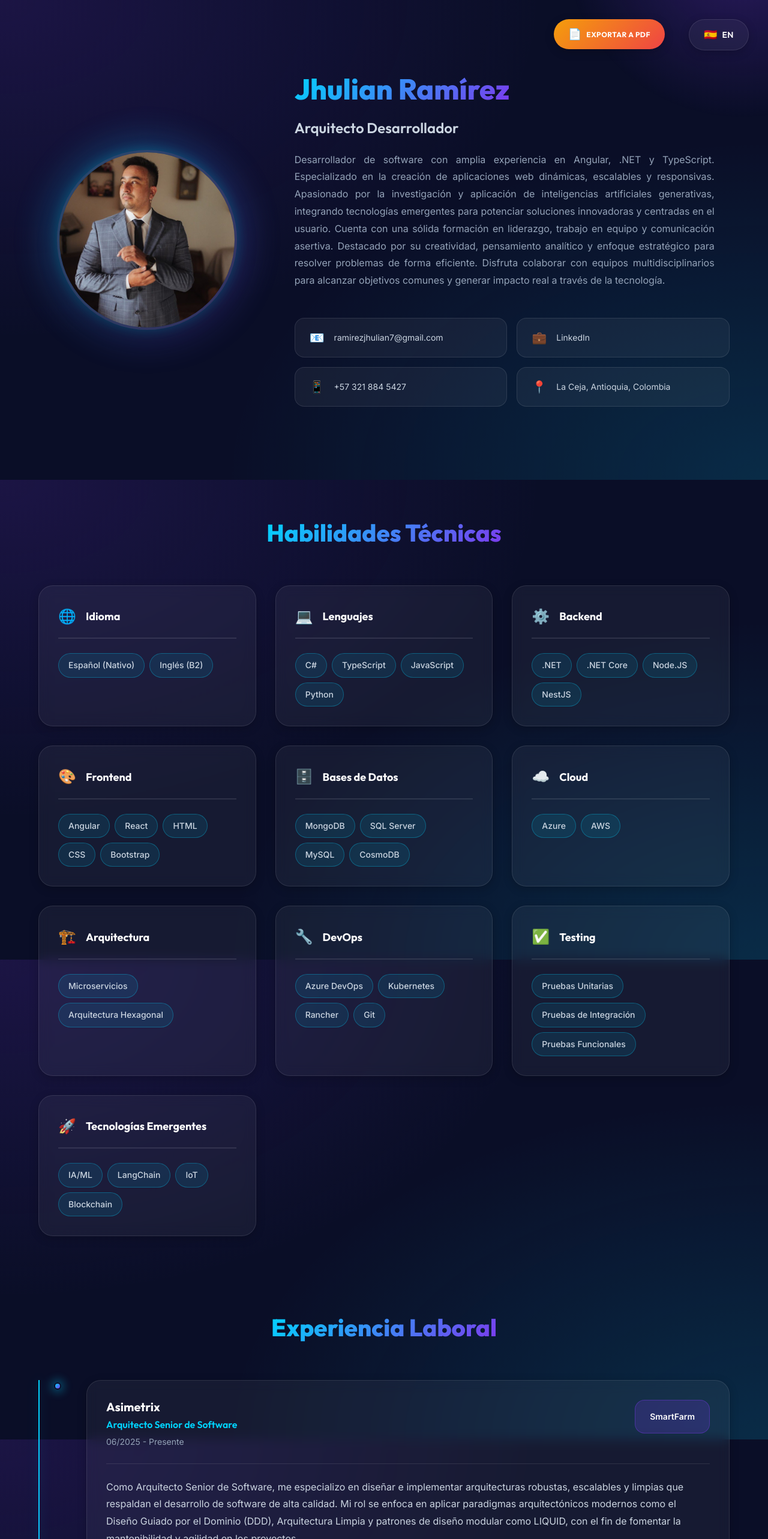
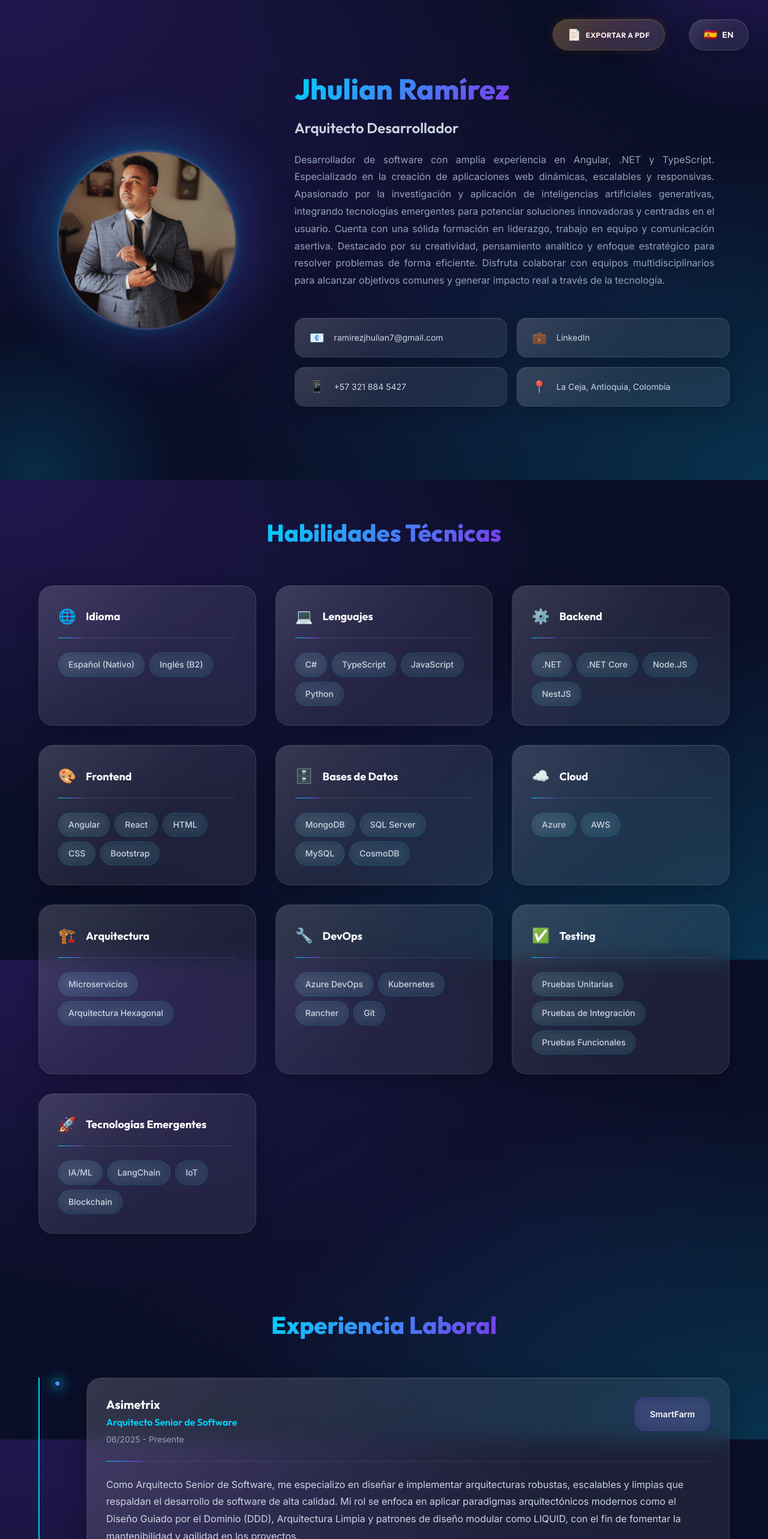
Before and after one commit to ramirezjhulian7/HV, a React (Vite) app: page / in a window 1280 px wide. Shown: the top 2566 px of the page at 60% size. Built offline with nearby package versions, Linux system fonts and the light colour scheme.

Commit message:
feat: enhance UI with glassmorphism effects, update styles across components, and introduce new glass effect variables

```diff
--- a/src/components/Experience.module.css
+++ b/src/components/Experience.module.css
@@ -54,32 +54,48 @@
   border: 2px solid var(--color-bg-primary);
   position: relative;
   z-index: 2;
+  box-shadow: 0 0 8px rgba(0, 212, 255, 0.4);
 }
 
 .markerGlow {
   position: absolute;
-  width: 20px;
-  height: 20px;
+  width: 24px;
+  height: 24px;
   background: var(--color-accent-primary);
   border-radius: 50%;
-  opacity: 0.4;
-  filter: blur(8px);
-  animation: pulse 2s ease-in-out infinite;
+  opacity: 0.3;
+  filter: blur(10px);
+  animation: glassGlow 3s ease-in-out infinite;
 }
 
 .card {
-  background: var(--glass-bg);
+  background: var(--glass-bg-medium);
   backdrop-filter: var(--glass-blur);
+  -webkit-backdrop-filter: var(--glass-blur);
   border: 1px solid var(--glass-border);
   border-radius: var(--radius-lg);
   padding: var(--spacing-lg);
-  box-shadow: var(--shadow-md);
+  box-shadow: var(--glass-shadow);
   transition: all var(--transition-base);
+  position: relative;
+  overflow: hidden;
+}
+
+.card::before {
+  content: '';
+  position: absolute;
+  top: 0;
+  left: 0;
+  right: 0;
+  bottom: 0;
+  background: var(--glass-shine);
+  pointer-events: none;
+  border-radius: inherit;
 }
 
 .card:hover {
-  border-color: rgba(0, 212, 255, 0.4);
-  box-shadow: var(--shadow-lg), var(--shadow-glow);
+  border-color: var(--glass-border-accent);
+  box-shadow: var(--glass-shadow-hover), 0 0 30px rgba(0, 212, 255, 0.1);
 }
 
 .cardHeader {
@@ -90,6 +106,17 @@
   margin-bottom: var(--spacing-md);
   padding-bottom: var(--spacing-md);
   border-bottom: 1px solid var(--glass-border);
+  position: relative;
+}
+
+.cardHeader::after {
+  content: '';
+  position: absolute;
+  bottom: -1px;
+  left: 0;
+  width: 60px;
+  height: 1px;
+  background: var(--gradient-primary);
 }
 
 .company {
@@ -118,10 +145,30 @@
   align-items: flex-end;
   gap: var(--spacing-xs);
   padding: var(--spacing-sm) var(--spacing-md);
-  background: rgba(124, 58, 237, 0.2);
-  border: 1px solid rgba(124, 58, 237, 0.4);
+  background: rgba(124, 58, 237, 0.12);
+  backdrop-filter: blur(8px);
+  -webkit-backdrop-filter: blur(8px);
+  border: 1px solid rgba(124, 58, 237, 0.25);
   border-radius: var(--radius-md);
   flex-shrink: 0;
+  position: relative;
+  overflow: hidden;
+}
+
+.projectBadge::before {
+  content: '';
+  position: absolute;
+  top: 0;
+  left: 0;
+  right: 0;
+  bottom: 0;
+  background: linear-gradient(
+    135deg,
+    rgba(124, 58, 237, 0.08) 0%,
+    rgba(124, 58, 237, 0) 60%
+  );
+  pointer-events: none;
+  border-radius: inherit;
 }
 
 .projectName {
@@ -165,6 +212,7 @@
   font-weight: bold;
   flex-shrink: 0;
   font-size: var(--font-size-lg);
+  text-shadow: 0 0 8px rgba(0, 212, 255, 0.4);
 }
 
 @media (max-width: 768px) {
--- a/src/components/ExportPDF.module.css
+++ b/src/components/ExportPDF.module.css
@@ -7,8 +7,10 @@
   align-items: center;
   gap: var(--spacing-xs);
   padding: var(--spacing-sm) var(--spacing-md);
-  background: var(--gradient-accent);
-  border: none;
+  background: var(--glass-bg-strong);
+  backdrop-filter: var(--glass-blur);
+  -webkit-backdrop-filter: var(--glass-blur);
+  border: 1px solid rgba(245, 158, 11, 0.25);
   border-radius: var(--radius-full);
   color: white;
   font-family: var(--font-display);
@@ -16,12 +18,32 @@
   font-weight: 700;
   cursor: pointer;
   transition: all var(--transition-base);
-  box-shadow: var(--shadow-md);
+  box-shadow: var(--glass-shadow), 0 0 15px rgba(245, 158, 11, 0.15);
+  overflow: hidden;
+  position: fixed;
+}
+
+.exportButton::before {
+  content: '';
+  position: absolute;
+  top: 0;
+  left: 0;
+  right: 0;
+  bottom: 0;
+  background: linear-gradient(
+    135deg,
+    rgba(245, 158, 11, 0.2) 0%,
+    rgba(239, 68, 68, 0.1) 50%,
+    rgba(245, 158, 11, 0) 100%
+  );
+  pointer-events: none;
+  border-radius: inherit;
 }
 
 .exportButton:hover:not(:disabled) {
-  box-shadow: var(--shadow-lg), 0 0 20px rgba(245, 158, 11, 0.5);
+  box-shadow: var(--glass-shadow-hover), 0 0 30px rgba(245, 158, 11, 0.3);
   transform: translateY(-2px);
+  border-color: rgba(245, 158, 11, 0.4);
 }
 
 .exportButton:disabled {
@@ -58,7 +80,7 @@
     font-size: var(--font-size-base);
     min-height: 56px;
     z-index: 1001;
-    box-shadow: var(--shadow-lg), 0 0 30px rgba(245, 158, 11, 0.4);
+    box-shadow: var(--glass-shadow-hover), 0 0 30px rgba(245, 158, 11, 0.25);
   }
 
   .text {
--- a/src/components/Hero.module.css
+++ b/src/components/Hero.module.css
@@ -15,9 +15,22 @@
   right: -20%;
   width: 600px;
   height: 600px;
-  background: radial-gradient(circle, rgba(124, 58, 237, 0.3) 0%, transparent 70%);
+  background: radial-gradient(circle, rgba(124, 58, 237, 0.25) 0%, transparent 70%);
   border-radius: 50%;
-  animation: float 6s ease-in-out infinite;
+  animation: ambientDrift 12s ease-in-out infinite;
+  pointer-events: none;
+}
+
+.hero::after {
+  content: '';
+  position: absolute;
+  bottom: -30%;
+  left: -15%;
+  width: 500px;
+  height: 500px;
+  background: radial-gradient(circle, rgba(0, 212, 255, 0.15) 0%, transparent 70%);
+  border-radius: 50%;
+  animation: ambientDrift 15s ease-in-out infinite reverse;
   pointer-events: none;
 }
 
@@ -52,16 +65,22 @@
   height: 100%;
   object-fit: cover;
   border-radius: 50%;
-  border: 4px solid var(--glass-border);
-  box-shadow: var(--shadow-lg), var(--shadow-glow);
+  border: 3px solid rgba(255, 255, 255, 0.15);
+  box-shadow:
+    var(--shadow-lg),
+    var(--shadow-glow),
+    inset 0 0 30px rgba(0, 0, 0, 0.2);
   position: relative;
   z-index: 2;
   transition: all var(--transition-slow);
 }
 
 .imageWrapper:hover .image {
-  border-color: var(--color-accent-primary);
-  box-shadow: var(--shadow-lg), 0 0 40px rgba(0, 212, 255, 0.6);
+  border-color: rgba(0, 212, 255, 0.4);
+  box-shadow:
+    var(--shadow-lg),
+    0 0 50px rgba(0, 212, 255, 0.5),
+    0 0 100px rgba(0, 212, 255, 0.15);
 }
 
 .imageGlow {
@@ -69,14 +88,14 @@
   top: 50%;
   left: 50%;
   transform: translate(-50%, -50%);
-  width: 110%;
-  height: 110%;
+  width: 120%;
+  height: 120%;
   background: var(--gradient-primary);
   border-radius: 50%;
-  opacity: 0.3;
-  filter: blur(30px);
+  opacity: 0.25;
+  filter: blur(40px);
   z-index: 1;
-  animation: pulse 3s ease-in-out infinite;
+  animation: glassGlow 4s ease-in-out infinite;
 }
 
 .info {
@@ -119,21 +138,37 @@
   align-items: center;
   gap: var(--spacing-sm);
   padding: var(--spacing-sm) var(--spacing-md);
-  background: var(--glass-bg);
+  background: var(--glass-bg-medium);
   backdrop-filter: var(--glass-blur);
+  -webkit-backdrop-filter: var(--glass-blur);
   border: 1px solid var(--glass-border);
   border-radius: var(--radius-md);
   color: var(--color-text-secondary);
   font-size: var(--font-size-sm);
   transition: all var(--transition-base);
   cursor: pointer;
+  position: relative;
+  overflow: hidden;
+  box-shadow: var(--glass-shadow);
+}
+
+.contactItem::before {
+  content: '';
+  position: absolute;
+  top: 0;
+  left: 0;
+  right: 0;
+  bottom: 0;
+  background: var(--glass-shine);
+  pointer-events: none;
+  border-radius: inherit;
 }
 
 .contactItem:hover {
-  border-color: var(--color-accent-primary);
-  background: rgba(0, 212, 255, 0.1);
+  border-color: rgba(0, 212, 255, 0.35);
+  background: rgba(0, 212, 255, 0.12);
   transform: translateY(-2px);
-  box-shadow: var(--shadow-md);
+  box-shadow: var(--glass-shadow-hover), 0 0 20px rgba(0, 212, 255, 0.15);
 }
 
 .icon {
@@ -175,6 +210,11 @@
     right: -30%;
   }
 
+  .hero::after {
+    width: 300px;
+    height: 300px;
+  }
+
   .imageWrapper {
     width: 180px;
     height: 180px;
--- a/src/components/LanguageSwitcher.module.css
+++ b/src/components/LanguageSwitcher.module.css
@@ -7,9 +7,10 @@
   align-items: center;
   gap: var(--spacing-xs);
   padding: var(--spacing-sm) var(--spacing-md);
-  background: var(--glass-bg);
+  background: var(--glass-bg-medium);
   backdrop-filter: var(--glass-blur);
-  border: 1px solid var(--glass-border);
+  -webkit-backdrop-filter: var(--glass-blur);
+  border: 1px solid var(--glass-border-light);
   border-radius: var(--radius-full);
   color: var(--color-text-primary);
   font-family: var(--font-display);
@@ -17,13 +18,27 @@
   font-weight: 600;
   cursor: pointer;
   transition: all var(--transition-base);
-  box-shadow: var(--shadow-md);
+  box-shadow: var(--glass-shadow);
+  position: fixed;
+  overflow: hidden;
+}
+
+.switcher::before {
+  content: '';
+  position: absolute;
+  top: 0;
+  left: 0;
+  right: 0;
+  bottom: 0;
+  background: var(--glass-shine);
+  pointer-events: none;
+  border-radius: inherit;
 }
 
 .switcher:hover {
-  border-color: var(--color-accent-primary);
+  border-color: var(--glass-border-accent);
   background: rgba(0, 212, 255, 0.1);
-  box-shadow: var(--shadow-lg), var(--shadow-glow);
+  box-shadow: var(--glass-shadow-hover), 0 0 20px rgba(0, 212, 255, 0.15);
 }
 
 .flag {
--- a/src/components/Skills.module.css
+++ b/src/components/Skills.module.css
@@ -18,19 +18,51 @@
 }
 
 .category {
-  background: var(--glass-bg);
+  background: var(--glass-bg-medium);
   backdrop-filter: var(--glass-blur);
+  -webkit-backdrop-filter: var(--glass-blur);
   border: 1px solid var(--glass-border);
   border-radius: var(--radius-lg);
   padding: var(--spacing-lg);
   transition: all var(--transition-base);
-  box-shadow: var(--shadow-md);
+  box-shadow: var(--glass-shadow);
+  position: relative;
+  overflow: hidden;
+}
+
+.category::before {
+  content: '';
+  position: absolute;
+  top: 0;
+  left: 0;
+  right: 0;
+  bottom: 0;
+  background: var(--glass-shine);
+  pointer-events: none;
+  border-radius: inherit;
+}
+
+.category::after {
+  content: '';
+  position: absolute;
+  top: -50%;
+  right: -50%;
+  width: 100%;
+  height: 100%;
+  background: radial-gradient(circle, rgba(0, 212, 255, 0.04) 0%, transparent 70%);
+  pointer-events: none;
+  transition: opacity var(--transition-base);
+  opacity: 0;
 }
 
 .category:hover {
-  border-color: rgba(0, 212, 255, 0.4);
-  box-shadow: var(--shadow-lg), var(--shadow-glow);
+  border-color: var(--glass-border-accent);
+  box-shadow: var(--glass-shadow-hover), 0 0 30px rgba(0, 212, 255, 0.1);
   transform: translateY(-4px);
+}
+
+.category:hover::after {
+  opacity: 1;
 }
 
 .categoryHeader {
@@ -39,7 +71,18 @@
   gap: var(--spacing-sm);
   margin-bottom: var(--spacing-md);
   padding-bottom: var(--spacing-sm);
-  border-bottom: 2px solid var(--glass-border);
+  border-bottom: 1px solid var(--glass-border);
+  position: relative;
+}
+
+.categoryHeader::after {
+  content: '';
+  position: absolute;
+  bottom: -1px;
+  left: 0;
+  width: 40px;
+  height: 1px;
+  background: var(--gradient-primary);
 }
 
 .icon {
@@ -63,8 +106,10 @@
 .skill {
   display: inline-block;
   padding: var(--spacing-xs) var(--spacing-sm);
-  background: rgba(0, 212, 255, 0.1);
-  border: 1px solid rgba(0, 212, 255, 0.3);
+  background: rgba(0, 212, 255, 0.06);
+  backdrop-filter: blur(8px);
+  -webkit-backdrop-filter: blur(8px);
+  border: 1px solid rgba(0, 212, 255, 0.15);
   border-radius: var(--radius-full);
   color: var(--color-text-secondary);
   font-size: var(--font-size-sm);
@@ -74,10 +119,10 @@
 }
 
 .skill:hover {
-  background: rgba(0, 212, 255, 0.2);
-  border-color: var(--color-accent-primary);
+  background: rgba(0, 212, 255, 0.15);
+  border-color: rgba(0, 212, 255, 0.4);
   color: var(--color-accent-primary);
-  box-shadow: 0 0 15px rgba(0, 212, 255, 0.3);
+  box-shadow: 0 0 20px rgba(0, 212, 255, 0.2), inset 0 0 10px rgba(0, 212, 255, 0.05);
 }
 
 @media (max-width: 768px) {
--- a/src/styles/index.css
+++ b/src/styles/index.css
@@ -59,10 +59,24 @@
   --transition-base: 250ms ease-in-out;
   --transition-slow: 400ms ease-in-out;
 
-  /* Glass Effect */
-  --glass-bg: rgba(255, 255, 255, 0.05);
+  /* Glass Effect - Multi-tier system */
+  --glass-bg: rgba(255, 255, 255, 0.06);
+  --glass-bg-subtle: rgba(255, 255, 255, 0.03);
+  --glass-bg-medium: rgba(255, 255, 255, 0.08);
+  --glass-bg-strong: rgba(255, 255, 255, 0.12);
   --glass-border: rgba(255, 255, 255, 0.1);
-  --glass-blur: blur(10px);
+  --glass-border-light: rgba(255, 255, 255, 0.15);
+  --glass-border-accent: rgba(0, 212, 255, 0.15);
+  --glass-blur: blur(16px);
+  --glass-blur-heavy: blur(24px);
+  --glass-shine: linear-gradient(
+    135deg,
+    rgba(255, 255, 255, 0.1) 0%,
+    rgba(255, 255, 255, 0.02) 40%,
+    rgba(255, 255, 255, 0) 60%
+  );
+  --glass-shadow: 0 8px 32px rgba(0, 0, 0, 0.25), inset 0 1px 0 rgba(255, 255, 255, 0.08);
+  --glass-shadow-hover: 0 12px 40px rgba(0, 0, 0, 0.3), inset 0 1px 0 rgba(255, 255, 255, 0.12);
 }
 
 /* Reset & Base Styles */
@@ -86,8 +100,9 @@ body {
   color: var(--color-text-primary);
   background: var(--color-bg-primary);
   background-image:
-    radial-gradient(at 0% 0%, rgba(124, 58, 237, 0.15) 0px, transparent 50%),
-    radial-gradient(at 100% 100%, rgba(0, 212, 255, 0.15) 0px, transparent 50%);
+    radial-gradient(at 0% 0%, rgba(124, 58, 237, 0.2) 0px, transparent 50%),
+    radial-gradient(at 100% 100%, rgba(0, 212, 255, 0.18) 0px, transparent 50%),
+    radial-gradient(at 50% 50%, rgba(124, 58, 237, 0.06) 0px, transparent 70%);
   background-attachment: fixed;
   -webkit-font-smoothing: antialiased;
   -moz-osx-font-smoothing: grayscale;
@@ -129,16 +144,31 @@ a:hover {
 .glass-card {
   background: var(--glass-bg);
   backdrop-filter: var(--glass-blur);
+  -webkit-backdrop-filter: var(--glass-blur);
   border: 1px solid var(--glass-border);
   border-radius: var(--radius-lg);
-  box-shadow: var(--shadow-md);
+  box-shadow: var(--glass-shadow);
   transition: all var(--transition-base);
+  position: relative;
+  overflow: hidden;
+}
+
+.glass-card::before {
+  content: '';
+  position: absolute;
+  top: 0;
+  left: 0;
+  right: 0;
+  bottom: 0;
+  background: var(--glass-shine);
+  pointer-events: none;
+  border-radius: inherit;
 }
 
 .glass-card:hover {
   transform: translateY(-4px);
-  box-shadow: var(--shadow-lg), var(--shadow-glow);
-  border-color: rgba(0, 212, 255, 0.3);
+  box-shadow: var(--glass-shadow-hover), var(--shadow-glow);
+  border-color: var(--glass-border-accent);
 }
 
 .gradient-text {
@@ -179,6 +209,7 @@ a:hover {
   border: 1px solid var(--glass-border);
   color: var(--color-text-primary);
   backdrop-filter: var(--glass-blur);
+  -webkit-backdrop-filter: var(--glass-blur);
 }
 
 .btn-secondary:hover {
@@ -213,22 +244,51 @@ a:hover {
   50% { transform: translateY(-10px); }
 }
 
+@keyframes shimmer {
+  0% { background-position: -200% 0; }
+  100% { background-position: 200% 0; }
+}
+
+@keyframes glassGlow {
+  0%, 100% { opacity: 0.3; }
+  50% { opacity: 0.6; }
+}
+
+@keyframes ambientDrift {
+  0%, 100% { transform: translate(0, 0) scale(1); }
+  25% { transform: translate(30px, -20px) scale(1.05); }
+  50% { transform: translate(-20px, 15px) scale(0.95); }
+  75% { transform: translate(15px, 25px) scale(1.02); }
+}
+
 /* Scrollbar Styling */
 ::-webkit-scrollbar {
-  width: 10px;
+  width: 8px;
 }
 
 ::-webkit-scrollbar-track {
-  background: var(--color-bg-secondary);
+  background: rgba(10, 14, 39, 0.8);
 }
 
 ::-webkit-scrollbar-thumb {
-  background: var(--gradient-primary);
+  background: rgba(0, 212, 255, 0.3);
   border-radius: var(--radius-full);
+  border: 2px solid transparent;
+  background-clip: padding-box;
 }
 
 ::-webkit-scrollbar-thumb:hover {
-  background: var(--gradient-secondary);
+  background: rgba(0, 212, 255, 0.5);
+  background-clip: padding-box;
+}
+
+/* Reduced motion */
+@media (prefers-reduced-motion: reduce) {
+  *, *::before, *::after {
+    animation-duration: 0.01ms !important;
+    animation-iteration-count: 1 !important;
+    transition-duration: 0.01ms !important;
+  }
 }
 
 /* Responsive */
```
Also changed, not shown: src/components/ScrollToTop.module.css (+25 -9 lines), .claude/settings.json (added).
